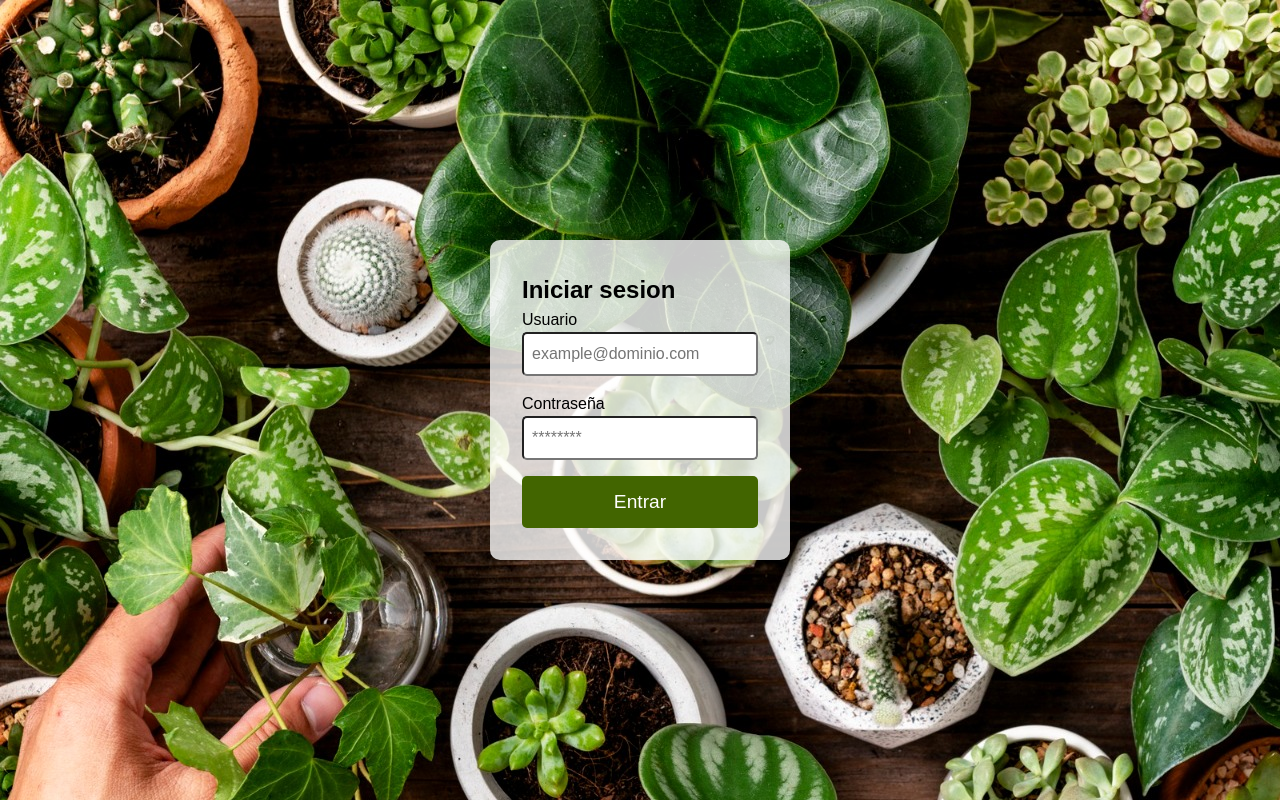
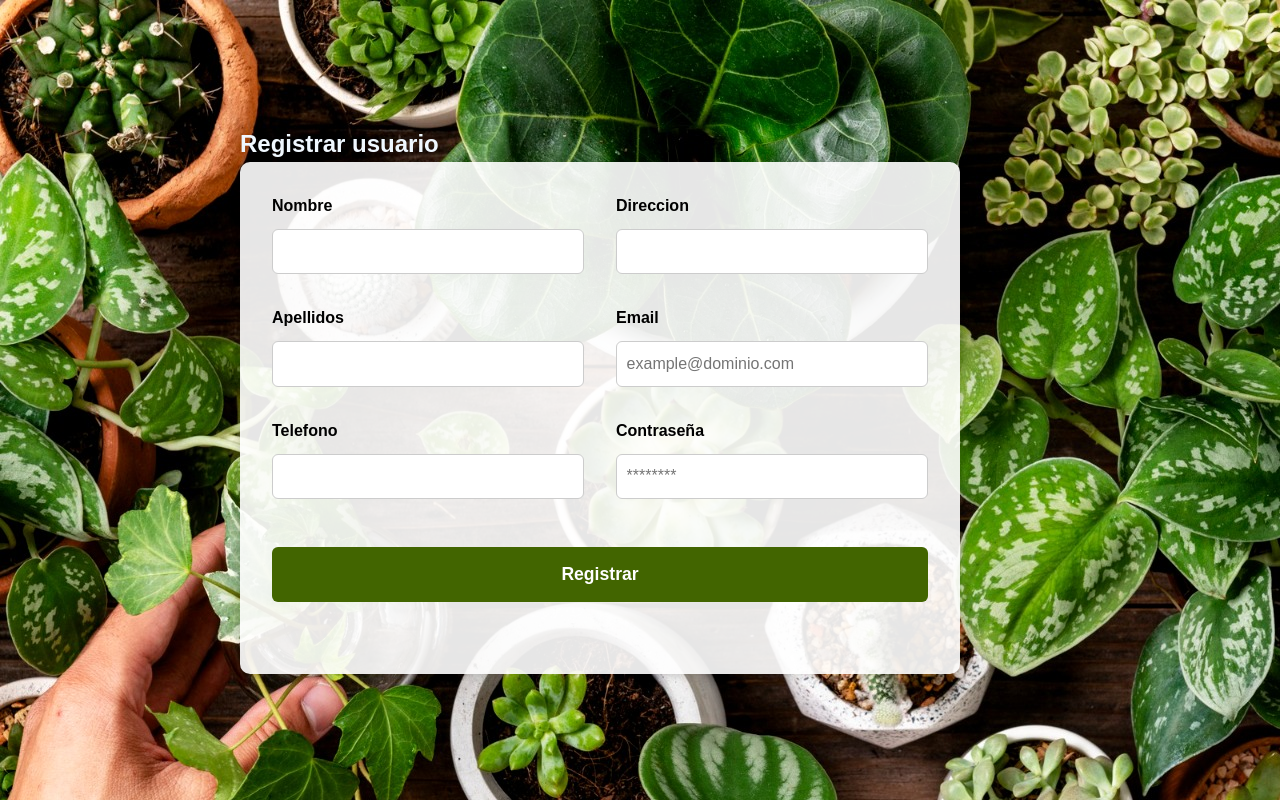
Before and after one commit to Alegarse/CodeSpace_AdminPanel_Frontend, a website built with Vite: page index.html in a window 1280 px wide. Built offline with nearby package versions, Linux system fonts and the light colour scheme.

Commit message:
register-usuario

```diff
--- a/src/main.js
+++ b/src/main.js
@@ -3,14 +3,17 @@ import { createLoginPage } from './pages/login';
 import { loginListener } from './events/login-events';
 import { createAdminPanel } from './pages/admin-panel';
 import { createCardsUsersContainer } from './complements/cardUser';
+import { createRegisterPage } from './pages/register';
 
-createLoginPage();
+//createLoginPage();
 
-loginListener();
+//loginListener();
 
 //createAdminPanel();
 
-createCardsUsersContainer();
+//createCardsUsersContainer();
+createRegisterPage();
+
 
 /**
  * PASOS NECESARIOS
--- /dev/null
+++ b/src/pages/register.js
@@ -0,0 +1,93 @@
+export function createRegisterPage() {
+  const domContainer = document.querySelector("#app");
+
+  const registerElement = document.createElement("div");
+  registerElement.classList = "register-container";
+
+  const registerTitle = document.createElement("h2");
+  registerTitle.textContent = "Registrar usuario";
+
+  const formContainer = document.createElement("form");
+  formContainer.classList = "form-register";
+  formContainer.id = "form-register";
+
+  const labelNombre = document.createElement("label");
+  labelNombre.textContent = "Nombre";
+  labelNombre.htmlFor = "input-name";
+
+  const inputNombre = document.createElement("input");
+  inputNombre.setAttribute("required", true);
+  inputNombre.id = "input-name";
+  inputNombre.type = "text";
+
+  const labelApellidos = document.createElement("label");
+  labelApellidos.textContent = "Apellidos";
+  labelApellidos.htmlFor = "input-lastname";
+
+  const inputApellidos = document.createElement("input");
+  inputApellidos.setAttribute("required", true);
+  inputApellidos.id = "input-lastname";
+  inputApellidos.type = "text";
+
+  const labelTelefono = document.createElement("label");
+  labelTelefono.textContent = "Telefono";
+  labelTelefono.htmlFor = "input-telephone";
+
+  const inputTelefono = document.createElement("input");
+  inputTelefono.setAttribute("required", true);
+  inputTelefono.id = "input-telephone";
+  inputTelefono.type = "number";
+
+  const labelDireccion = document.createElement("label");
+  labelDireccion.textContent = "Direccion";
+  labelDireccion.htmlFor = "input-Direction";
+
+  const inputDireccion = document.createElement("input");
+  inputDireccion.setAttribute("required", true);
+  inputDireccion.id = "input-Direction";
+  inputDireccion.type = "text";
+
+  const labelEmail = document.createElement("label");
+  labelEmail.textContent = "Email";
+  labelEmail.htmlFor = "input-email";
+
+  const inputEmail = document.createElement("input");
+  inputEmail.setAttribute("required", true);
+  inputEmail.placeholder = "example@dominio.com";
+  inputEmail.id = "input-email";
+  inputEmail.type = "text";
+
+  const labelPassword = document.createElement("label");
+  labelPassword.textContent = "Contraseña";
+  labelPassword.htmlFor = "input-password";
+
+  const inputPassword = document.createElement("input");
+  inputPassword.setAttribute("required", true);
+  inputPassword.placeholder = "********";
+  inputPassword.id = "input-password";
+  inputPassword.type = "password";
+
+  const buttonRegister = document.createElement("button");
+  buttonRegister.type = "submit";
+  buttonRegister.classList = "button-register";
+  buttonRegister.textContent = "Registrar";
+
+  formContainer.appendChild(labelNombre);
+  formContainer.appendChild(inputNombre);
+  formContainer.appendChild(labelApellidos);
+  formContainer.appendChild(inputApellidos);
+  formContainer.appendChild(labelTelefono);
+  formContainer.appendChild(inputTelefono);
+  formContainer.appendChild(labelDireccion);
+  formContainer.appendChild(inputDireccion);
+  formContainer.appendChild(labelEmail);
+  formContainer.appendChild(inputEmail);
+  formContainer.appendChild(labelPassword);
+  formContainer.appendChild(inputPassword);
+  formContainer.appendChild(buttonRegister);
+
+  registerElement.appendChild(registerTitle);
+  registerElement.appendChild(formContainer);
+
+  domContainer.appendChild(registerElement);
+}
--- /dev/null
+++ b/src/scss/register.scss
@@ -0,0 +1,108 @@
+form {
+  background-color: rgba(255, 255, 255, 0.9);
+  padding: 2rem;
+  border-radius: 10px;
+  width: 800px;
+  max-width: 90%;
+  box-shadow: 0 0 10px rgba(0, 0, 0, 0.2);
+
+  display: grid;
+  grid-template-columns: 1fr 1fr;
+  grid-template-rows: repeat(12, auto);
+  column-gap: 2rem;
+  row-gap: 0.5rem;
+}
+
+form h2 {
+  color: white ;
+}
+
+form h2 {
+  text-align: center;
+  margin-bottom: 2rem;
+  grid-column: span 2;
+}
+
+form > label:nth-child(1),
+form > input:nth-child(2),
+form > label:nth-child(3),
+form > input:nth-child(4),
+form > label:nth-child(5),
+form > input:nth-child(6) {
+  grid-column: 1;
+}
+
+form > label:nth-child(7),
+form > input:nth-child(8),
+form > label:nth-child(9),
+form > input:nth-child(10),
+form > label:nth-child(11),
+form > input:nth-child(12) {
+  grid-column: 2;
+}
+
+form > label:nth-child(1) {
+  grid-row: 1;
+}
+form > input:nth-child(2) {
+  grid-row: 2;
+}
+form > label:nth-child(3) {
+  grid-row: 3;
+}
+form > input:nth-child(4) {
+  grid-row: 4;
+}
+form > label:nth-child(5) {
+  grid-row: 5;
+}
+form > input:nth-child(6) {
+  grid-row: 6;
+}
+
+form > label:nth-child(7) {
+  grid-row: 1;
+}
+form > input:nth-child(8) {
+  grid-row: 2;
+}
+form > label:nth-child(9) {
+  grid-row: 3;
+}
+form > input:nth-child(10) {
+  grid-row: 4;
+}
+form > label:nth-child(11) {
+  grid-row: 5;
+}
+form > input:nth-child(12) {
+  grid-row: 6;
+}
+
+form > label {
+  font-weight: 600;
+  margin-bottom: 0.2rem;
+}
+
+form > input {
+  width: 100%;
+  padding: 0.6rem;
+  border-radius: 6px;
+  border: 1px solid #ccc;
+  margin-bottom: 1.5rem;
+  box-sizing: border-box;
+}
+
+form button {
+  grid-column: span 2;
+  width: 100%;
+  padding: 0.9rem;
+  margin-top: 1rem;
+  background-color: #426500;
+  color: white;
+  font-weight: bold;
+  font-size: 1.1rem;
+  border: none;
+  border-radius: 6px;
+  cursor: pointer;
+}
--- a/src/scss/reset.scss
+++ b/src/scss/reset.scss
@@ -37,6 +37,7 @@
   }
   h1, h2, h3, h4, h5, h6 {
     text-wrap: balance;
+    color: aliceblue;
   }
 
   /*
--- a/src/scss/style.scss
+++ b/src/scss/style.scss
@@ -1,4 +1,5 @@
 @use './reset.scss';
 @use './login.scss';
+@use './register.scss';
 @use './variables.scss';
 @use './adm-panel.scss';
```
Also changed, not shown: src/complements/card-registro.js (deleted, +0 -55 lines), src/events/register-events.js (added, +15 -0 lines).
